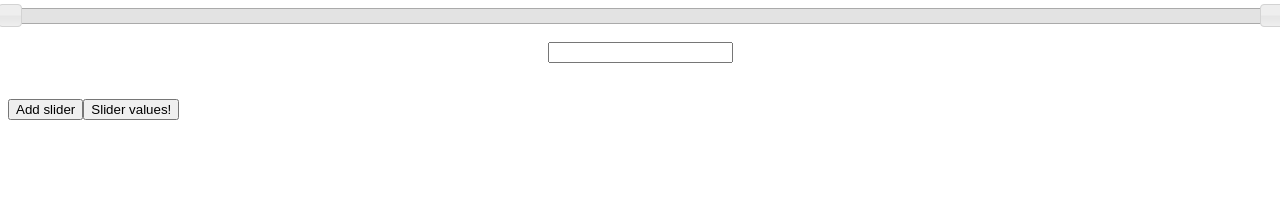
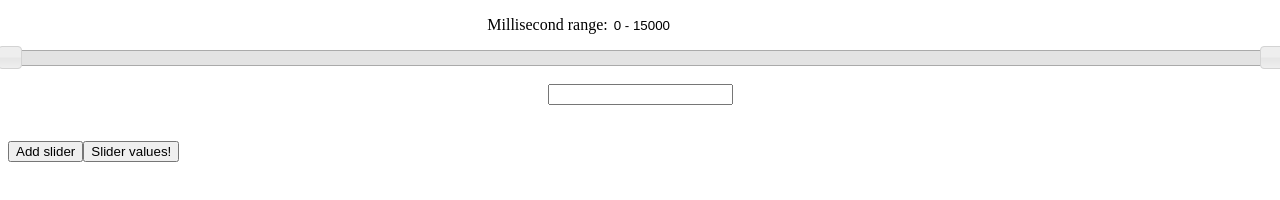
Before and after one commit to SMores/what-gifs, a browser extension: page sliders/slider.html in a window 1280 px wide. Drawn offline with Linux system fonts and the light colour scheme.

Commit message:
sliders just need time and json export

```diff
--- a/sliders/slider.js
+++ b/sliders/slider.js
@@ -1,24 +1,38 @@
 $(document).ready(function() {
   var i = 0;
-  var seconds = 500; // TODO: HOW DO WE GET THIS
+  var milliseconds = 15000; // TODO: HOW DO WE GET THIS
   function addSlider() {
+    $('#input').append($('<p>\
+                            <label for="amount'+i+'">Millisecond range:</label>\
+                            <input type="text" id="amount'+
+                              i+'" readonly style="border:0; color:#000000;">\
+                          </p>'));
+    // $('#input').append($(
+    //   '<p>\
+    //   <label for="amount">Price range:</label>\
+    //   <input type="text" id="amount" readonly style="border:0; color:#f6931f; font-weight:bold;">\
+    //   </p>'));
     $('#input').append($('<div id="slider-range' + i + '"></div><br>'));
     $('#input').append($('<input id="sub' + i + '" type="text"></div><br><br>'));
-    $( "#slider-range"+i ).slider({
+    $("#slider-range"+i ).slider({
       range: true,
       min: 0,
-      max: seconds,
-      values: [ 0, seconds ],
+      max: milliseconds,
+      value: i,
+      values: [ 0, milliseconds ],
       slide: function( event, ui ) {
-        $( "#amount" ).val( "$" + ui.values[ 0 ] + " - $" + ui.values[ 1 ] );
+        console.log($(this).prev("p").children("input").attr("id"));
+        $( "#"+$(this).prev("p").children("input").attr("id") ).val(ui.values[ 0 ] +
+          " - " + ui.values[ 1 ] );
       }
     });
-    $( "#amount" ).val( "$" + $( "#slider-range"+i ).slider( "values", 0 ) +
-      " - $" + $( "#slider-range"+i ).slider( "values", 1 ) );
+    $( "#amount"+i ).val($( "#slider-range"+i ).slider( "values", 0 ) +
+      " - " + $( "#slider-range"+i ).slider( "values", 1 ) );
     i++;
   };
 
   addSlider();
+
   $('#add').click(function() {
     console.log("Added!");
     addSlider();
```
Also changed, not shown: index.html (+17 -3 lines).
